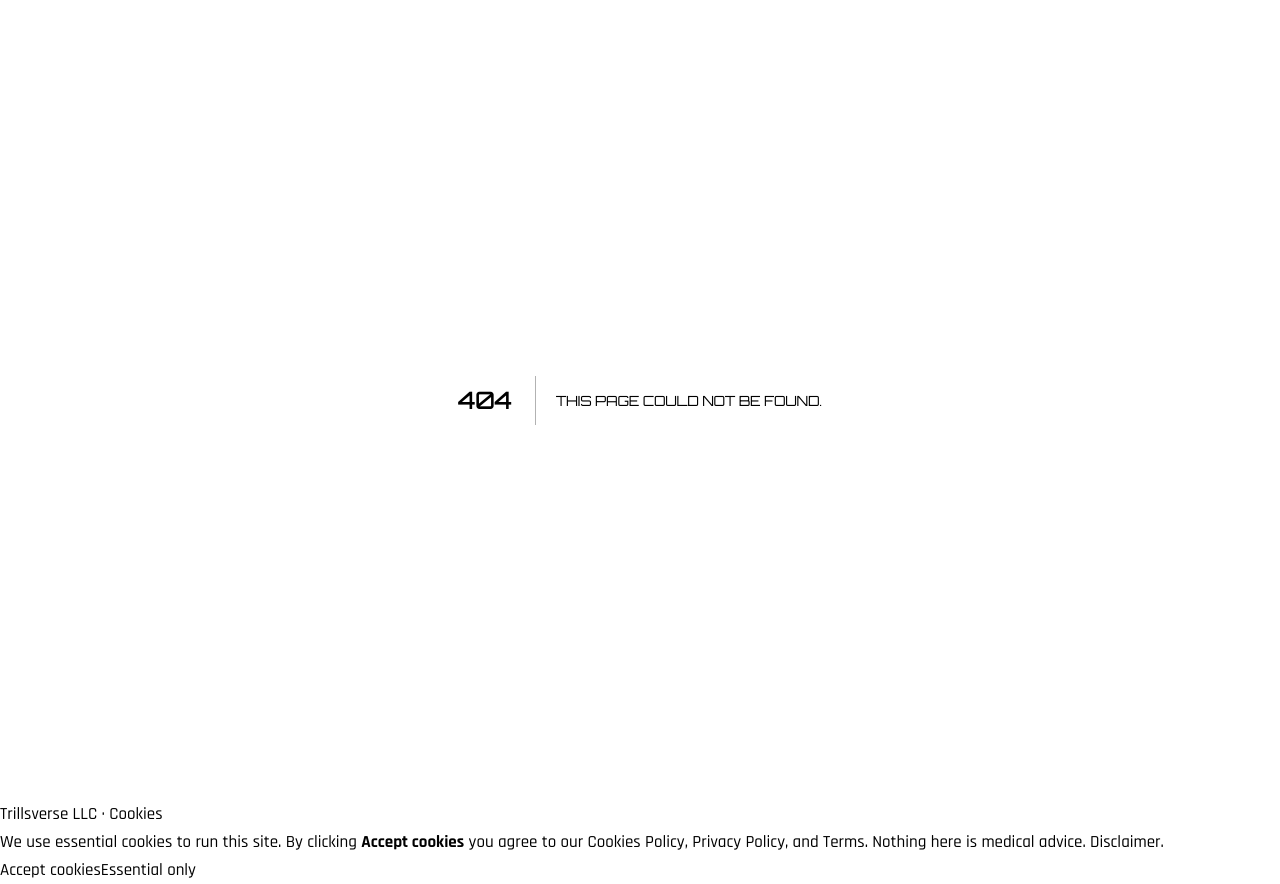
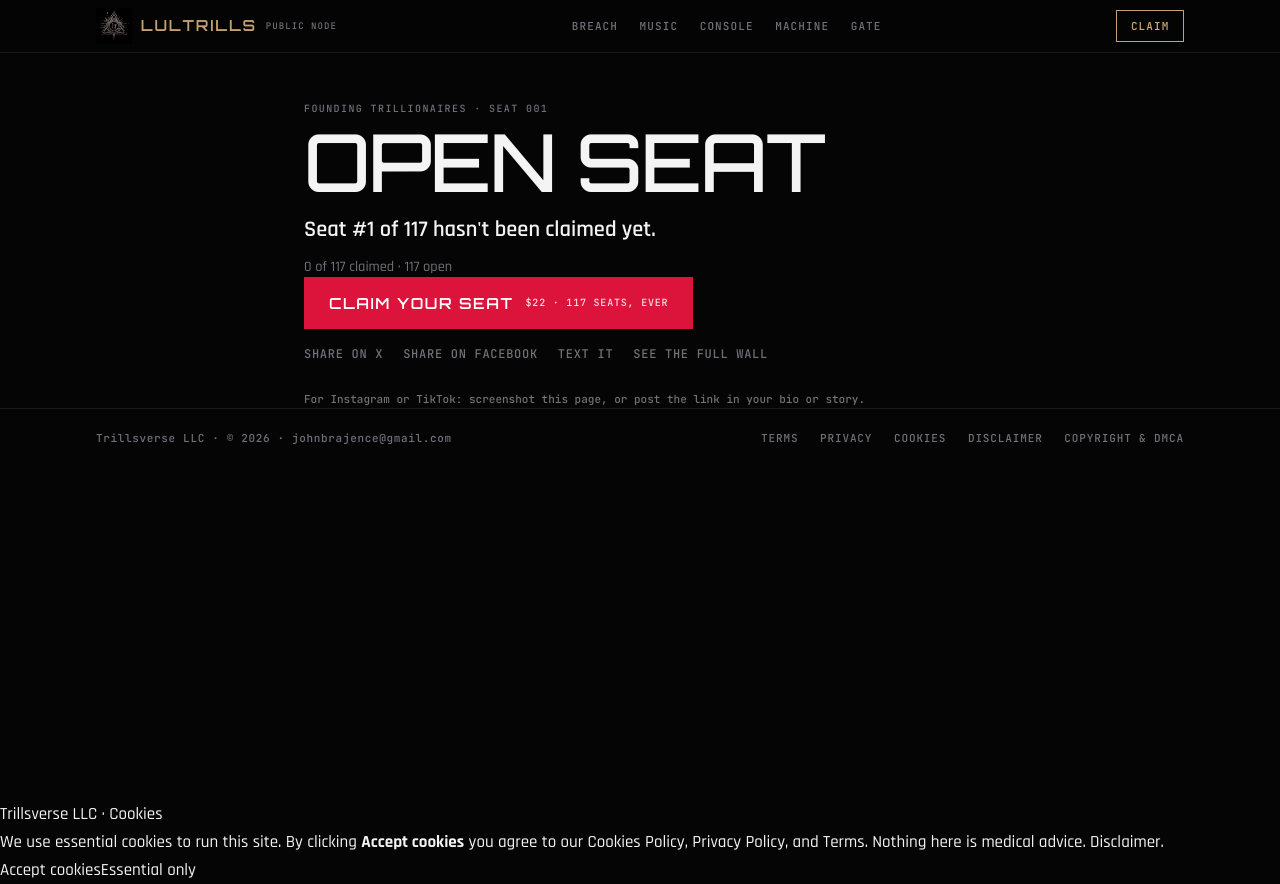
Before and after one commit to JohnBrajer/lultrills.com, a Next.js app: page /founders/1 in a window 1280 px wide. Before the commit this address had no page. Built offline with nearby package versions, Linux system fonts and the light colour scheme.

Commit message:
Founders: per-seat share pages + OG share cards (117 seats, static)
Co-Authored-By: Claude Opus 5.5 <noreply@anthropic.com>
Claude-Session: https://claude.ai/code/session_01Kzh9XChLpaUefWsxNNhcjh

```diff
--- /dev/null
+++ b/app/founders/[seat]/opengraph-image.tsx
@@ -0,0 +1,50 @@
+import { ImageResponse } from "next/og";
+import { founders, getSeat, pad, seatParams } from "./seat";
+
+export const size = { width: 1200, height: 630 };
+export const contentType = "image/png";
+export const alt = "Founding Trillionaire seat";
+
+export function generateStaticParams() {
+  return seatParams();
+}
+
+export default async function Image({ params }: { params: Promise<{ seat: string }> }) {
+  const n = Number((await params).seat);
+  const s = getSeat(n);
+  return new ImageResponse(
+    (
+      <div
+        style={{
+          width: "100%",
+          height: "100%",
+          display: "flex",
+          flexDirection: "column",
+          justifyContent: "space-between",
+          background: "#050505",
+          color: "#e4e4e7",
+          padding: "64px 72px",
+          borderLeft: "16px solid #DC143C",
+          fontFamily: "sans-serif",
+        }}
+      >
+        <div style={{ display: "flex", fontSize: 28, letterSpacing: 8, color: "#C5A26F" }}>
+          FOUNDING TRILLIONAIRE · TRILLSVERSE
+        </div>
+        <div style={{ display: "flex", flexDirection: "column" }}>
+          <div style={{ display: "flex", fontSize: 180, fontWeight: 800, lineHeight: 1, color: "#fff" }}>
+            #{pad(n)}
+          </div>
+          <div style={{ display: "flex", fontSize: 64, fontWeight: 700, marginTop: 16 }}>
+            {s ? s.name : "This seat is open"}
+          </div>
+        </div>
+        <div style={{ display: "flex", justifyContent: "space-between", fontSize: 30, color: "#a1a1aa" }}>
+          <span>{founders.cap} seats, ever</span>
+          <span>lultrills.com/founders</span>
+        </div>
+      </div>
+    ),
+    size,
+  );
+}
--- /dev/null
+++ b/app/founders/[seat]/page.tsx
@@ -0,0 +1,103 @@
+import type { Metadata } from "next";
+import Link from "next/link";
+import { notFound } from "next/navigation";
+import { SiteChrome } from "@/components/SiteChrome";
+import { SiteLegalFooter } from "@/components/SiteLegalFooter";
+import { founders, getSeat, pad, seatParams } from "./seat";
+
+const SITE = "https://www.lultrills.com";
+type Props = { params: Promise<{ seat: string }> };
+
+export const dynamicParams = false;
+export function generateStaticParams() {
+  return seatParams();
+}
+
+function parse(raw: string) {
+  const n = Number(raw);
+  return Number.isInteger(n) && n >= 1 && n <= founders.cap ? n : null;
+}
+
+export async function generateMetadata({ params }: Props): Promise<Metadata> {
+  const n = parse((await params).seat);
+  if (!n) return {};
+  const s = getSeat(n);
+  const title = s
+    ? `${s.name} · Founding Trillionaire #${n} of ${founders.cap}`
+    : `Seat #${n} of ${founders.cap} is open · Founding Trillionaires`;
+  const description = s
+    ? `${s.name} claimed founding seat #${n} in the Trillsverse. ${founders.cap} seats, ever. Claim yours.`
+    : `Founding seat #${n} in the Trillsverse is still open. ${founders.cap} seats, ever. ${founders.price}.`;
+  return {
+    title,
+    description,
+    alternates: { canonical: `${SITE}/founders/${n}` },
+    openGraph: { title, description, url: `${SITE}/founders/${n}`, type: "website" },
+    twitter: { card: "summary_large_image", title, description },
+  };
+}
+
+export default async function SeatPage({ params }: Props) {
+  const n = parse((await params).seat);
+  if (!n) notFound();
+  const s = getSeat(n);
+  const claimed = (founders.seats as unknown[]).length;
+  const open = founders.cap - claimed;
+  const shareUrl = `${SITE}/founders/${n}`;
+  const shareText = s
+    ? `I'm Founding Trillionaire #${n} of ${founders.cap} in the Trillsverse.`
+    : `Founding seat #${n} of ${founders.cap} in the Trillsverse is still open.`;
+
+  return (
+    <div className="site">
+      <SiteChrome ctaHref={founders.checkout} ctaLabel="Claim" />
+      <main className="section" style={{ paddingTop: "3rem" }}>
+        <div className="site-inner" style={{ maxWidth: "42rem" }}>
+          <p className="section-label">Founding Trillionaires · Seat {pad(n)}</p>
+          <h1 style={{ fontSize: "clamp(2.5rem, 9vw, 5rem)", margin: "0.25rem 0 1rem" }}>
+            {s ? s.name : "Open seat"}
+          </h1>
+          <p className="hero-lead">
+            {s
+              ? `Founding Trillionaire #${n} of ${founders.cap}. Claimed ${s.date}. In the record, permanently.`
+              : `Seat #${n} of ${founders.cap} hasn't been claimed yet.`}
+          </p>
+          <p className="block-aside">
+            {claimed} of {founders.cap} claimed · {open > 0 ? `${open} open` : "Closed"}
+          </p>
+
+          <div className="hero-actions">
+            {open > 0 && (
+              <a href={founders.checkout} className="btn-breach" target="_blank" rel="noopener noreferrer">
+                CLAIM YOUR SEAT
+                <span className="btn-breach-meta">{founders.price} · {founders.cap} seats, ever</span>
+              </a>
+            )}
+            <div className="hero-secondary">
+              <a
+                href={`https://twitter.com/intent/tweet?text=${encodeURIComponent(shareText)}&url=${encodeURIComponent(shareUrl)}`}
+                target="_blank"
+                rel="noopener noreferrer"
+              >
+                Share on X
+              </a>
+              <a
+                href={`https://www.facebook.com/sharer/sharer.php?u=${encodeURIComponent(shareUrl)}`}
+                target="_blank"
+                rel="noopener noreferrer"
+              >
+                Share on Facebook
+              </a>
+              <a href={`sms:?&body=${encodeURIComponent(`${shareText} ${shareUrl}`)}`}>Text it</a>
+              <Link href="/founders">See the full wall</Link>
+            </div>
+          </div>
+          <p className="track-meta" style={{ marginTop: "1.5rem" }}>
+            For Instagram or TikTok: screenshot this page, or post the link in your bio or story.
+          </p>
+        </div>
+      </main>
+      <SiteLegalFooter />
+    </div>
+  );
+}
--- /dev/null
+++ b/app/founders/[seat]/seat.ts
@@ -0,0 +1,15 @@
+import founders from "@/content/founders.json";
+
+export type Seat = { seat: number; name: string; date: string };
+
+export function getSeat(n: number) {
+  const seats = founders.seats as Seat[];
+  return seats.find((s) => s.seat === n);
+}
+
+export function seatParams() {
+  return Array.from({ length: founders.cap }, (_, i) => ({ seat: String(i + 1) }));
+}
+
+export const pad = (n: number) => String(n).padStart(3, "0");
+export { founders };
--- a/app/founders/page.tsx
+++ b/app/founders/page.tsx
@@ -112,6 +112,9 @@ export default function FoundersPage() {
                     {seat ? seat.name : "Open"}
                   </div>
                   {seat && <div className="track-meta">{seat.date}</div>}
+                  <Link href={`/founders/${n}`} className="track-meta">
+                    {seat ? "Share →" : "Claim this one →"}
+                  </Link>
                 </li>
               );
             })}
```
